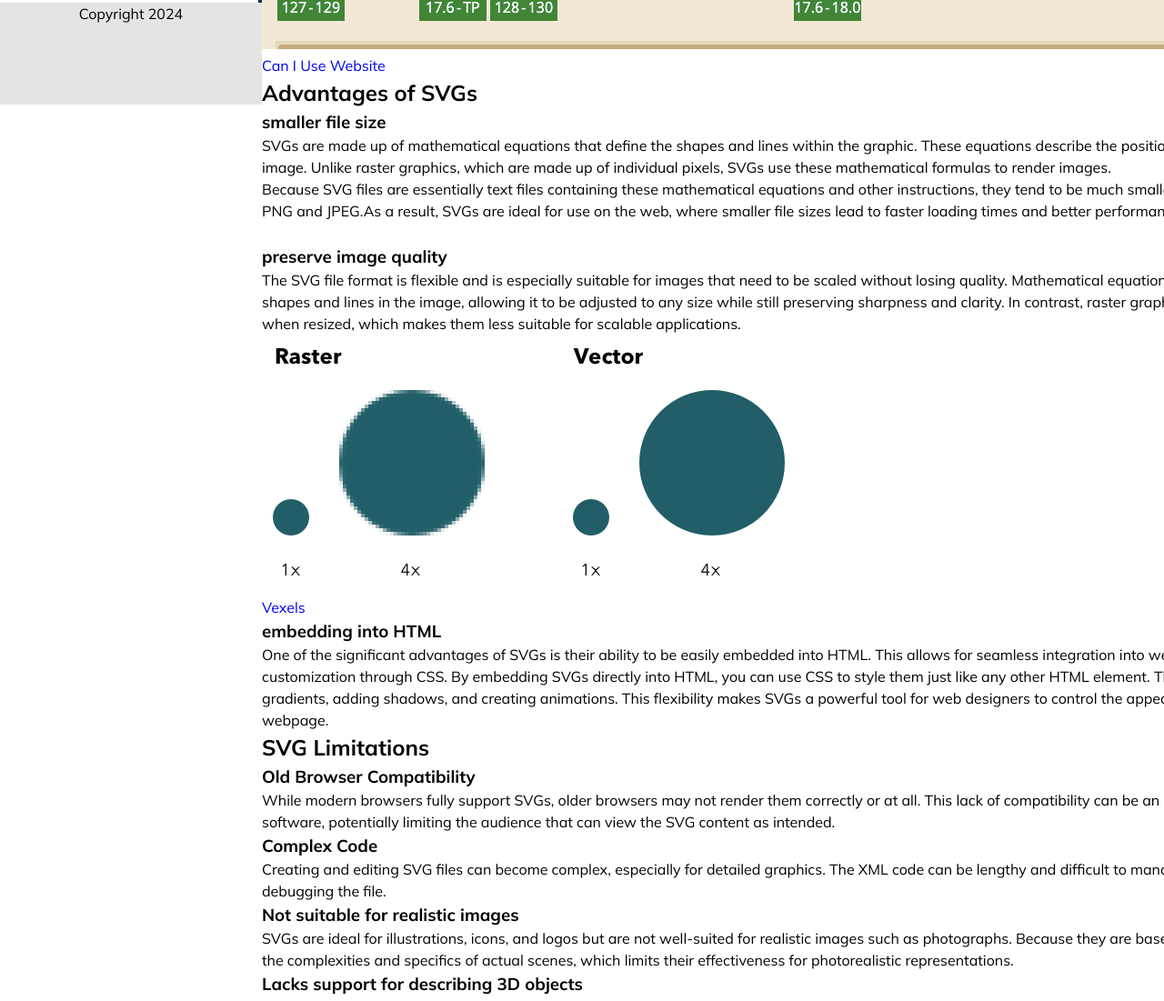
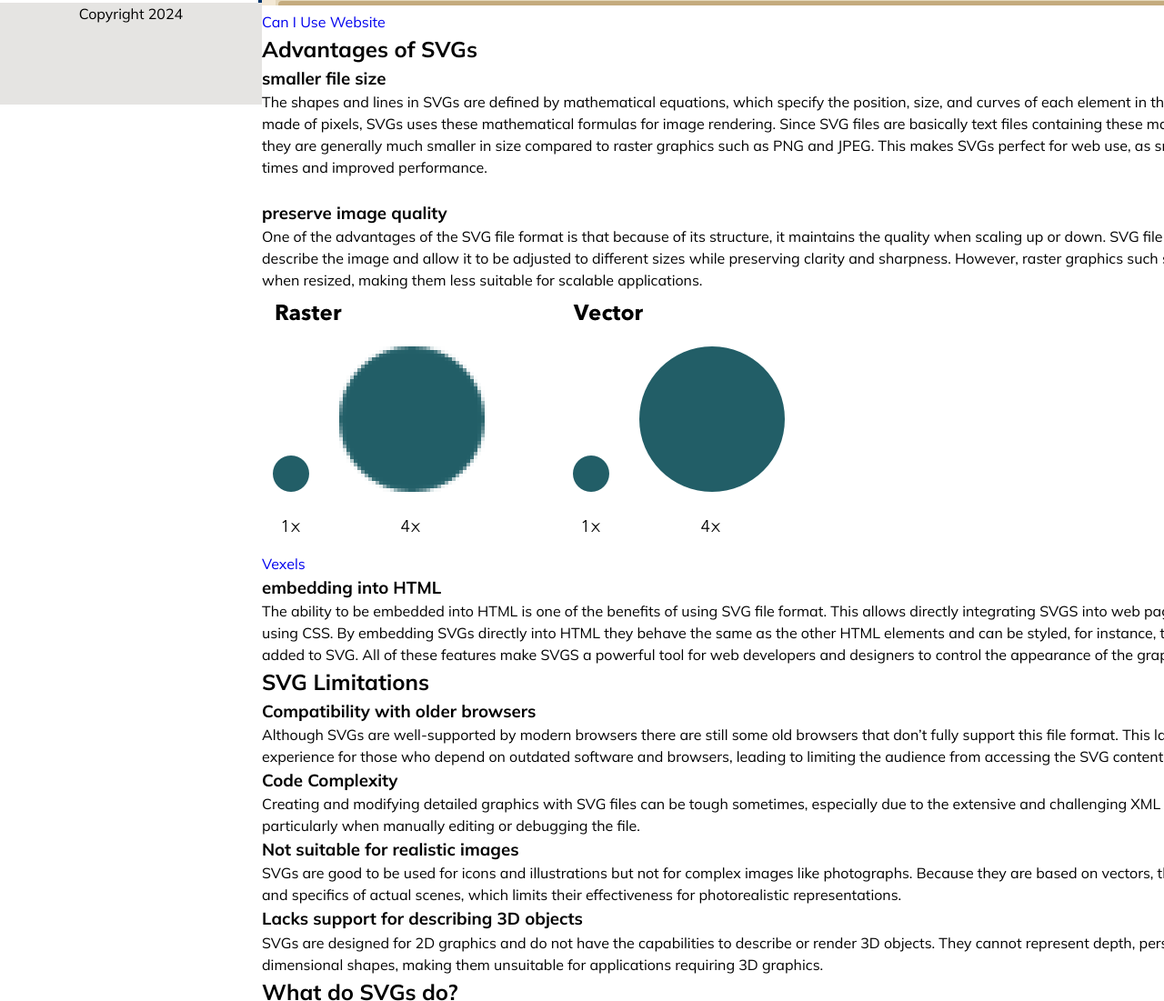
Before and after one commit to HawHawTan/Web-2--project-1, a plain HTML site: page index.html in a window 1280 px wide. Shown: the part 701-1802 px from the top of the page at 91% size. Drawn offline with Linux system fonts and the light colour scheme.

Commit message:
Added where would svgs be used section

```diff
--- a/index.html
+++ b/index.html
@@ -20,19 +20,29 @@
                 <nav>
                     <ul>
                         <li>
-              <a href="#svg-intro" class="menu-link">What are SVGs?</a>
+                            <a href="#svg-intro" class="menu-link"
+                                >What are SVGs?</a
+                            >
                         </li>
                         <li>
-              <a href="#svg-pros-cons" class="menu-link">Why use SVGs</a>
+                            <a href="#svg-pros-cons" class="menu-link"
+                                >Why use SVGs</a
+                            >
                         </li>
                         <li>
-              <a href="#svg-capabilities" class="menu-link">What do SVGs do?</a>
+                            <a href="#svg-capabilities" class="menu-link"
+                                >What do SVGs do?</a
+                            >
                         </li>
                         <li>
-              <a href="#svg-usages" class="menu-link">Where to use SVGs?</a>
+                            <a href="#svg-usages" class="menu-link"
+                                >Where to use SVGs?</a
+                            >
                         </li>
                         <li>
-              <a href="#svg-credits" class="menu-link">Credits & References</a>
+                            <a href="#svg-credits" class="menu-link"
+                                >Credits & References</a
+                            >
                         </li>
                     </ul>
                 </nav>
@@ -44,30 +54,30 @@
                     <article>
                         <h2>What are SVGs?</h2>
                         <p>
-              SVGs, or Scalable Vector Graphics, are one of the two main types
-              of graphics found on the web, alongside raster graphics. Vector
-              graphics are composed of mathematical equations, curves, and
-              lines, making them smaller in file size and maintaining quality
-              when scaled. This characteristic gives vector graphics specific
-              use cases where precision and scalability are essential. In
-              contrast, raster graphics are made up of pixels, resulting in
-              larger file sizes and potential loss of quality when resized.
-              <br />XML markup language is the format used for writing SVG
-              files, enabling data storage and transfer. SVGs are essentially
-              human-readable text files, allowing easy comprehension. Moreover,
-              this characteristic enables search engines, such as Google, to
-              interpret SVG graphics and identify keywords, potentially
-              contributing to improved search rankings for a website.
+                            SVGs or scalable vector graphics are made of
+                            mathematical equations containing curves and lines.
+                            This structure makes vector graphics suitable for
+                            use cases where scalability and clarity are
+                            necessary. On the other hand, there is a second type
+                            of graphics on the web called raster graphics such
+                            as PNG and JPEG are made of up pixels, resulting in
+                            larger file sizes and potential loss of quality if
+                            resized. The format used for writing SVG files is
+                            XML which is a markup language. XML enables you to
+                            store data and transfer it easily. So SVGs are
+                            human-readable text files and are different from
+                            bitmaps that are made of pixels.
                         </p>
                     </article>
                     <article>
                         <h2>History of SVGs</h2>
                         <p>
-              SVGs have been around since 1999, developed by the World Wide Web
-              Consortium (W3C). Initially, SVG adoption was slow due to
-              compatibility issues, limiting its use among developers. However,
-              around 2014, browsers such as Safari, Mozilla Firefox, and others
-              began to offer better support for SVG files, leading to increased
+                            SVGs have been around since 1999 and were first
+                            developed by World Wide Web Consortium (W3C). For a
+                            long time, they were not adopted due to
+                            compatibility issues however, around 2014 browsers
+                            such as Mozilla, Firefox, and Safari offered better
+                            support for SVG files which led to increased
                             adoption and popularity.
                         </p>
                         <figure>
@@ -76,7 +86,9 @@
                                 alt="browsers support for svg files"
                             />
                             <figcaption>
-                <a href="https://caniuse.com/?search=svg">Can I Use Website</a>
+                                <a href="https://caniuse.com/?search=svg"
+                                    >Can I Use Website</a
+                                >
                             </figcaption>
                         </figure>
                     </article>
@@ -87,20 +99,21 @@
                         <section>
                             <h3>smaller file size</h3>
                             <p>
-                SVGs are made up of mathematical equations that define the
-                shapes and lines within the graphic. These equations describe
-                the position, size, and curves of each element in the image.
-                Unlike raster graphics, which are made up of individual pixels,
-                SVGs use these mathematical formulas to render images.
+                                The shapes and lines in SVGs are defined by
+                                mathematical equations, which specify the
+                                position, size, and curves of each element in
+                                the graphic. Unlike raster graphics that are
+                                made of pixels, SVGs uses these mathematical
+                                formulas for image rendering. Since SVG files
+                                are basically text files containing these
+                                mathematical equations and other directives,
+                                they are generally much smaller in size compared
+                                to raster graphics such as PNG and JPEG. This
+                                makes SVGs perfect for web use, as smaller file
+                                sizes result in quicker loading times and
+                                improved performance.
                             </p>
-              <p>
-                Because SVG files are essentially text files containing these
-                mathematical equations and other instructions, they tend to be
-                much smaller in size compared to raster graphics like PNG and
-                JPEG.As a result, SVGs are ideal for use on the web, where
-                smaller file sizes lead to faster loading times and better
-                performance.
-              </p>
+
                             <figure>
                                 <img src="" alt="" />
                                 <figcaption></figcaption>
@@ -109,14 +122,15 @@
                         <section>
                             <h3>preserve image quality</h3>
                             <p>
-                The SVG file format is flexible and is especially suitable for
-                images that need to be scaled without losing quality.
-                Mathematical equations are used in this format to describe the
-                shapes and lines in the image, allowing it to be adjusted to any
-                size while still preserving sharpness and clarity. In contrast,
-                raster graphics, such as JPEGs or PNGs, lose quality when
-                resized, which makes them less suitable for scalable
-                applications.
+                                One of the advantages of the SVG file format is
+                                that because of its structure, it maintains the
+                                quality when scaling up or down. SVG file format
+                                is made of shapes and lines that describe the
+                                image and allow it to be adjusted to different
+                                sizes while preserving clarity and sharpness.
+                                However, raster graphics such sc JPEGs or PNGs
+                                can easily lose quality when resized, making
+                                them less suitable for scalable applications.
                             </p>
                             <figure>
                                 <img
@@ -134,57 +148,65 @@
                         <section>
                             <h3>embedding into HTML</h3>
                             <p>
-                One of the significant advantages of SVGs is their ability to be
-                easily embedded into HTML. This allows for seamless integration
-                into web pages and enables extensive customization through CSS.
-                By embedding SVGs directly into HTML, you can use CSS to style
-                them just like any other HTML element. This includes changing
-                colors, applying gradients, adding shadows, and creating
-                animations. This flexibility makes SVGs a powerful tool for web
-                designers to control the appearance and behavior of graphics on
-                a webpage.
+                                The ability to be embedded into HTML is one of
+                                the benefits of using SVG file format. This
+                                allows directly integrating SVGS into web pages
+                                and the ability to customize the style using
+                                CSS. By embedding SVGs directly into HTML they
+                                behave the same as the other HTML elements and
+                                can be styled, for instance, the color,
+                                gradients, or strokes can be easily added to
+                                SVG. All of these features make SVGS a powerful
+                                tool for web developers and designers to control
+                                the appearance of the graphics on the web.
                             </p>
                         </section>
                     </article>
                     <article class="disadvantages">
                         <h2>SVG Limitations</h2>
                         <section>
-              <h3>Old Browser Compatibility</h3>
+                            <h3>Compatibility with older browsers</h3>
                             <p>
-                While modern browsers fully support SVGs, older browsers may not
-                render them correctly or at all. This lack of compatibility can
-                be an issue for users who still rely on outdated software,
-                potentially limiting the audience that can view the SVG content
-                as intended.
+                                Although SVGs are well-supported by modern
+                                browsers there are still some old browsers that
+                                don’t fully support this file format. This lack
+                                of compatibility can make a bad user experience
+                                for those who depend on outdated software and
+                                browsers, leading to limiting the audience from
+                                accessing the SVG content.
                             </p>
                         </section>
                         <section>
-              <h3>Complex Code</h3>
+                            <h3>Code Complexity</h3>
                             <p>
-                Creating and editing SVG files can become complex, especially
-                for detailed graphics. The XML code can be lengthy and difficult
-                to manage, particularly when manually editing or debugging the
-                file.
+                                Creating and modifying detailed graphics with
+                                SVG files can be tough sometimes, especially due
+                                to the extensive and challenging XML code that
+                                can be difficult to handle, particularly when
+                                manually editing or debugging the file.
                             </p>
                         </section>
                         <section>
                             <h3>Not suitable for realistic images</h3>
                             <p>
-                SVGs are ideal for illustrations, icons, and logos but are not
-                well-suited for realistic images such as photographs. Because
-                they are based on vectors, they are unable to replicate the
-                complexities and specifics of actual scenes, which limits their
-                effectiveness for photorealistic representations.
+                                SVGs are good to be used for icons and
+                                illustrations but not for complex images like
+                                photographs. Because they are based on vectors,
+                                they are unable to replicate the complexities
+                                and specifics of actual scenes, which limits
+                                their effectiveness for photorealistic
+                                representations.
                             </p>
                         </section>
                         <section>
                             <h3>Lacks support for describing 3D objects</h3>
                             <p>
-                SVGs are designed for 2D graphics and do not have the
-                capabilities to describe or render 3D objects. They cannot
-                represent depth, perspective, or the complexity of
-                three-dimensional shapes, making them unsuitable for
-                applications requiring 3D graphics.
+                                SVGs are designed for 2D graphics and do not
+                                have the capabilities to describe or render 3D
+                                objects. They cannot represent depth,
+                                perspective, or the complexity of
+                                three-dimensional shapes, making them unsuitable
+                                for applications requiring 3D graphics.
                             </p>
                         </section>
                     </article>
@@ -195,35 +217,8 @@
                     <!-- Doggo -->
                     <section id="section-doggo">
                         <h3>Interactive SVG</h3>
-            <section>
-              <h3>Interactive Dog</h3>
-              <p>
-                In this section, we will demonstrate how to make a dog
-                interactive with JavaScript. When the dog is clicked, it will
-                either bark or perform a backflip based on the click.
-              </p>
-
-              <h3>Objectives</h3>
-              <ul>
-                <li>
-                  Make the Dog Bark: When the dog is clicked, it should make a
-                  barking sound.
-                </li>
-                <li>
-                  Do a Backflip: When the dog is double-clicked, it should
-                  perform a backflip animation.
-                </li>
-              </ul>
-
-              <h3>How to Create a Custom Triggered Event</h3>
-              <p>
-                We will use JavaScript to handle the click events. By using
-                JavaScript, we can create custom triggers that define what
-                happens when the dog element is clicked or double-click.
-              </p>
-            </section>
-            <div id="box">Woof Woof Woof</div>
-            <audio id="audio" src="media/dog-bark.mp3"></audio>
+                        <p></p>
+                        <div id="box">Woof Woof woof</div>
                         <svg
                             id="doggo"
                             class="doggo"
@@ -317,8 +312,18 @@
                         <p></p>
                         <article id="section-animate">
                             <h4></h4>
-              <svg width="100%" height="150" xmlns="http://www.w3.org/2000/svg">
-                <rect x="45" y="18" width="155" height="45" id="animate-box">
+                            <svg
+                                width="100%"
+                                height="150"
+                                xmlns="http://www.w3.org/2000/svg"
+                            >
+                                <rect
+                                    x="45"
+                                    y="18"
+                                    width="155"
+                                    height="45"
+                                    id="animate-box"
+                                >
                                     <animateMotion
                                         path="M0,0 q60,100 100,0 q60,-20 100,0"
                                         begin="0s"
@@ -342,17 +347,28 @@
                                 </text>
                             </svg>
                             <p>
-                The animateMotion element sets how an element moves along a
-                motion path. The animateMotion element should be nested inside
-                the target element. In this example, we create a rectangle and
-                text. Both elements have an animateMotion element with the same
-                path.
+                                The animateMotion element sets how an element
+                                moves along a motion path. The animateMotion
+                                element should be nested inside the target
+                                element. In this example, we create a rectangle
+                                and text. Both elements have an animateMotion
+                                element with the same path.
                             </p>
                         </article>
                         <article id="section-transform">
                             <h4></h4>
-              <svg width="200" height="180" xmlns="http://www.w3.org/2000/svg">
-                <rect x="30" y="30" height="110" width="110" id="transform-box">
+                            <svg
+                                width="200"
+                                height="180"
+                                xmlns="http://www.w3.org/2000/svg"
+                            >
+                                <rect
+                                    x="30"
+                                    y="30"
+                                    height="110"
+                                    width="110"
+                                    id="transform-box"
+                                >
                                     <animateTransform
                                         attributeName="transform"
                                         begin="0s"
@@ -365,9 +381,10 @@
                                 </rect>
                             </svg>
                             <p id="transform-p">
-                The animateTransform element animates the transform attribute on
-                the target element. The animateTransform element should be
-                nested inside the target element. In this example, we create a
+                                The animateTransform element animates the
+                                transform attribute on the target element. The
+                                animateTransform element should be nested inside
+                                the target element. In this example, we create a
                                 square that will rotate.
                             </p>
                         </article>
@@ -375,6 +392,7 @@
                 </section>
                 <section class="section svg-usages" id="svg-usages">
                     <h2>Where would SVGs be used?</h2>
+
                     <ul>
                         <li>Logo Design</li>
                         <ul>
@@ -390,15 +408,18 @@
                         <li>
                             Diagram and Illustrations
                             <ul>
-                <li>Their vector are easy to resize without losing quality</li>
+                                <li>
+                                    Their vector are easy to resize without
+                                    losing quality
+                                </li>
                             </ul>
                         </li>
                         <li>
                             Animated Element
                             <ul>
                                 <li>
-                  Using CSS, you can make simple animations that adds
-                  interactive to the website
+                                    Using CSS, you can make simple animations
+                                    that adds interactive to the website
                                 </li>
                             </ul>
                         </li>
@@ -406,8 +427,8 @@
                             Charts and Graphs
                             <ul>
                                 <li>
-                  Able to create scalable and animate design for charts and
-                  graph
+                                    Able to create scalable and animate design
+                                    for charts and graph
                                 </li>
                             </ul>
                         </li>
@@ -415,8 +436,9 @@
                             Web Design
                             <ul>
                                 <li>
-                  Mostly use for icons,buttons and navigation bars and they’re
-                  also faster in page load times compare to PNGs or JPEGs
+                                    Mostly use for icons,buttons and navigation
+                                    bars and they’re also faster in page load
+                                    times compare to PNGs or JPEGs
                                 </li>
                             </ul>
                         </li>
```
Lines whose indentation alone changed are shown as unchanged.
